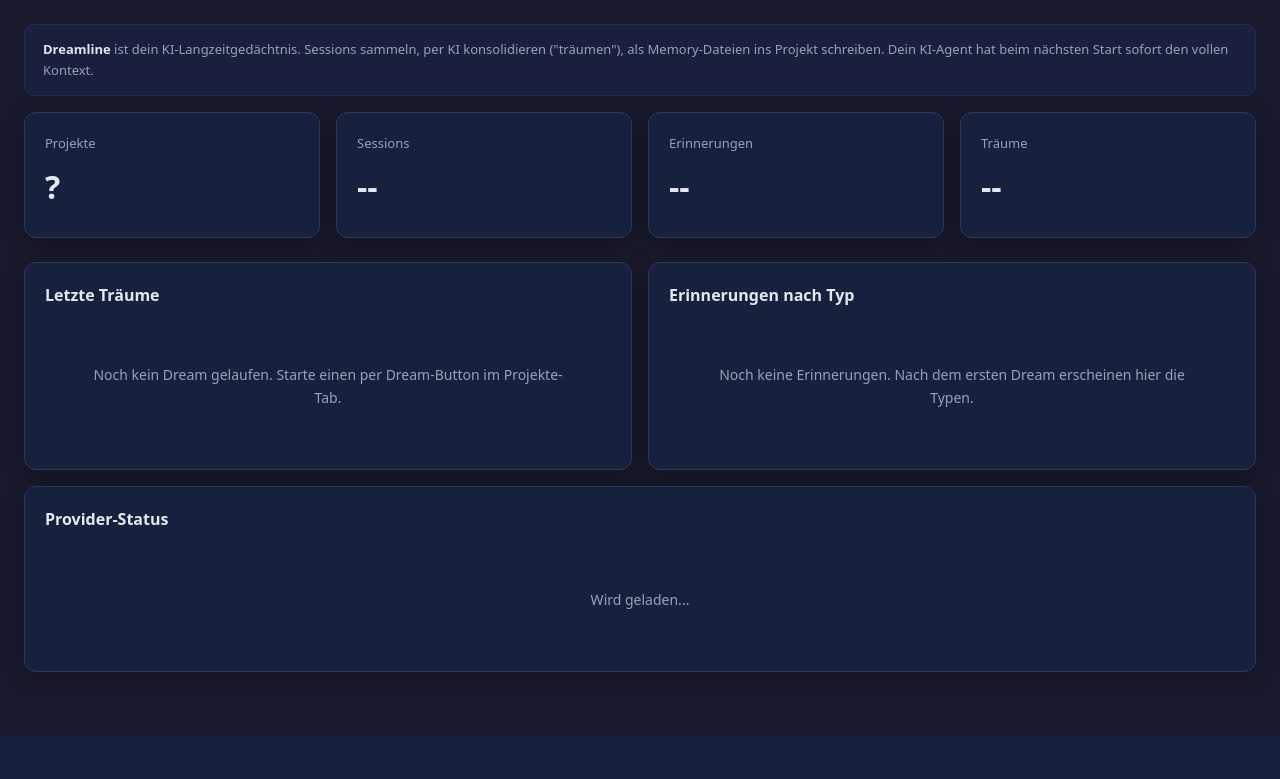
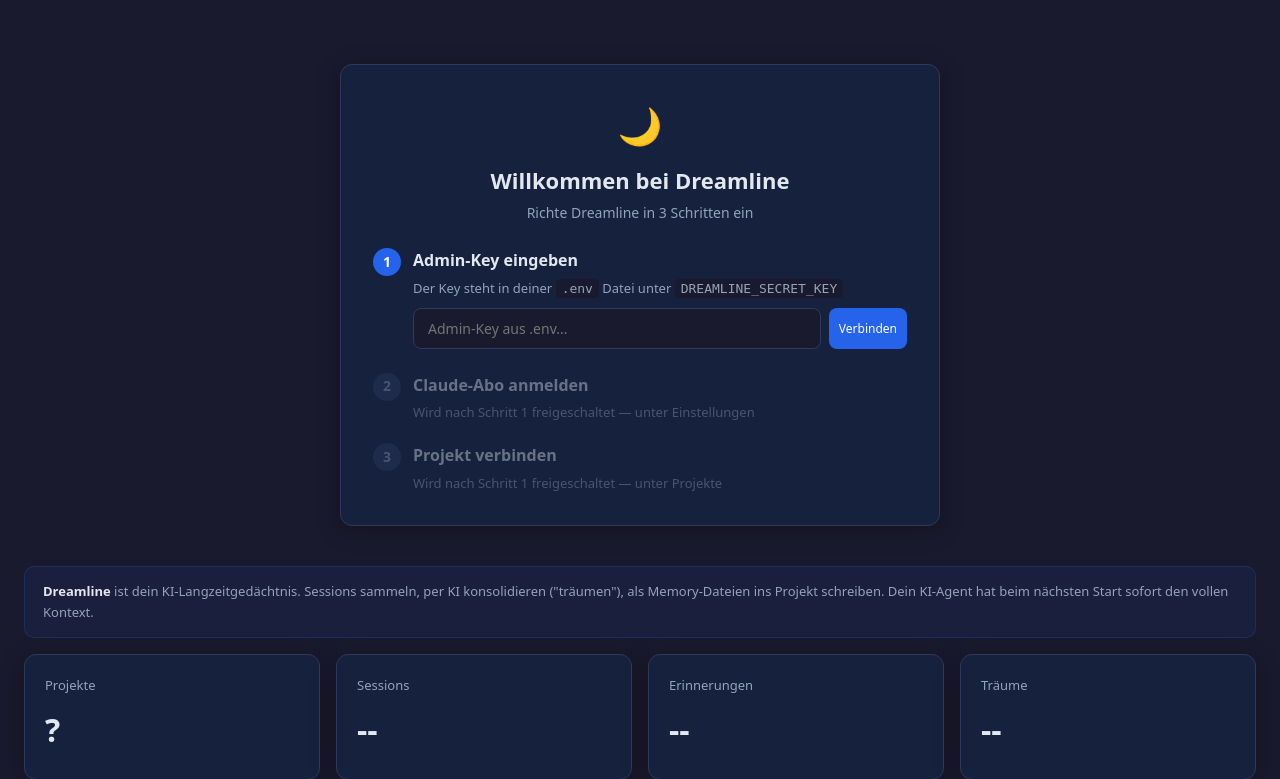
Before and after one commit to antonio-030/Dreamline-Claude, a Python web app: template app/templates/dashboard.html in a window 1280 px wide. Shown: the part 64-843 px from the top of the page. Before the commit the page ends 800 px from the top, so only its background shows below. Run offline with Jinja, Linux system fonts and the light colour scheme; the template is opened without the code that fills it, so the values that code supplies are empty.

Commit message:
feat: Setup-Wizard für Ersteinrichtung, Onboarding verbessert
- Setup-Wizard im Dashboard wenn kein Admin-Key gesetzt ist
- 3-Schritte-Anleitung: Admin-Key → Claude-Abo → Projekt verbinden
- Admin-Key wird live gegen die API validiert (401 → Fehlermeldung)
- Wizard verschwindet automatisch nach erfolgreicher Verbindung
- README Schnellstart aktualisiert mit Setup-Wizard-Hinweis
- .env.example: Admin-Key-Kommentar verbessert

Co-Authored-By: Claude Opus 4.6 (1M context) <noreply@anthropic.com>

```diff
--- a/app/static/dashboard-core.js
+++ b/app/static/dashboard-core.js
@@ -232,11 +232,56 @@ document.addEventListener('keydown', (e) => {
   }
 });
 
+// ─── Setup-Wizard ────────────────────────────────────────────────
+function _checkSetupWizard() {
+  const wizard = document.getElementById('setupWizard');
+  if (!wizard) return;
+  if (state.adminKey) {
+    wizard.style.display = 'none';
+  } else {
+    wizard.style.display = 'block';
+  }
+}
+
+async function setupSaveKey() {
+  const input = document.getElementById('setupAdminKey');
+  const error = document.getElementById('setupKeyError');
+  const key = input.value.trim();
+  if (!key) { error.innerHTML = '<span style="color:var(--danger);">Bitte Key eingeben</span>'; return; }
+
+  // Teste ob der Key funktioniert
+  error.innerHTML = '<span style="color:var(--accent);">Prüfe...</span>';
+  try {
+    await apiFetch('/api/v1/projects', { headers: { 'X-Admin-Key': key, 'Content-Type': 'application/json' } });
+    // Key funktioniert
+    state.adminKey = key;
+    localStorage.setItem('dreamline_admin_key', key);
+    document.getElementById('adminKeyInput').value = key;
+    toast('Admin-Key gespeichert', 'success');
+    _checkSetupWizard();
+    await loadProjects();
+    initTab();
+  } catch (e) {
+    if (e.message && e.message.includes('401')) {
+      error.innerHTML = '<span style="color:var(--danger);">Falscher Key. Prüfe DREAMLINE_SECRET_KEY in deiner .env</span>';
+    } else {
+      // Könnte ein Netzwerkfehler sein, aber Key ist vielleicht OK (leere Projektliste)
+      state.adminKey = key;
+      localStorage.setItem('dreamline_admin_key', key);
+      document.getElementById('adminKeyInput').value = key;
+      _checkSetupWizard();
+      await loadProjects();
+      initTab();
+    }
+  }
+}
+
 // ─── Initialisierung ─────────────────────────────────────────────
 document.addEventListener('DOMContentLoaded', async () => {
   document.getElementById('adminKeyInput').value = state.adminKey;
 
   _startPolling();
+  _checkSetupWizard();
 
   if (state.adminKey) {
     await loadProjects();
--- a/app/templates/dashboard.html
+++ b/app/templates/dashboard.html
@@ -4,7 +4,7 @@
 <meta charset="UTF-8">
 <meta name="viewport" content="width=device-width, initial-scale=1.0">
 <title>Dreamline Dashboard</title>
-<link rel="stylesheet" href="/static/dashboard.css?v=4">
+<link rel="stylesheet" href="/static/dashboard.css?v=5">
 </head>
 <body>
 
@@ -35,6 +35,50 @@
 
 <!-- Main Content -->
 <div class="main">
+
+  <!-- Setup-Wizard (verschwindet sobald Admin-Key gesetzt ist) -->
+  <div id="setupWizard" style="display:none;">
+    <div class="card" style="max-width:600px; margin:40px auto; padding:32px;">
+      <div style="text-align:center; margin-bottom:24px;">
+        <div style="font-size:36px; margin-bottom:8px;">🌙</div>
+        <h2 style="font-size:22px; font-weight:700;">Willkommen bei Dreamline</h2>
+        <p style="color:var(--text-muted); font-size:14px; margin-top:4px;">Richte Dreamline in 3 Schritten ein</p>
+      </div>
+
+      <div style="display:flex; flex-direction:column; gap:20px;">
+        <div style="display:flex; gap:12px; align-items:flex-start;">
+          <div style="background:var(--accent); color:white; width:28px; height:28px; border-radius:50%; display:flex; align-items:center; justify-content:center; font-size:14px; font-weight:600; flex-shrink:0;">1</div>
+          <div style="flex:1;">
+            <div style="font-weight:600; margin-bottom:4px;">Admin-Key eingeben</div>
+            <div style="font-size:13px; color:var(--text-muted); margin-bottom:8px;">
+              Der Key steht in deiner <code style="background:var(--bg); padding:2px 6px; border-radius:4px;">.env</code> Datei unter <code style="background:var(--bg); padding:2px 6px; border-radius:4px;">DREAMLINE_SECRET_KEY</code>
+            </div>
+            <div style="display:flex; gap:8px;">
+              <input type="password" id="setupAdminKey" placeholder="Admin-Key aus .env..." class="form-input" style="flex:1;" onkeydown="if(event.key==='Enter')setupSaveKey()">
+              <button class="btn btn-primary btn-sm" onclick="setupSaveKey()">Verbinden</button>
+            </div>
+            <div id="setupKeyError" style="font-size:12px; margin-top:4px;"></div>
+          </div>
+        </div>
+
+        <div style="display:flex; gap:12px; align-items:flex-start; opacity:0.4;" id="setupStep2">
+          <div style="background:var(--border); color:var(--text-muted); width:28px; height:28px; border-radius:50%; display:flex; align-items:center; justify-content:center; font-size:14px; font-weight:600; flex-shrink:0;">2</div>
+          <div>
+            <div style="font-weight:600; margin-bottom:4px;">Claude-Abo anmelden</div>
+            <div style="font-size:13px; color:var(--text-muted);">Wird nach Schritt 1 freigeschaltet — unter Einstellungen</div>
+          </div>
+        </div>
+
+        <div style="display:flex; gap:12px; align-items:flex-start; opacity:0.4;" id="setupStep3">
+          <div style="background:var(--border); color:var(--text-muted); width:28px; height:28px; border-radius:50%; display:flex; align-items:center; justify-content:center; font-size:14px; font-weight:600; flex-shrink:0;">3</div>
+          <div>
+            <div style="font-weight:600; margin-bottom:4px;">Projekt verbinden</div>
+            <div style="font-size:13px; color:var(--text-muted);">Wird nach Schritt 1 freigeschaltet — unter Projekte</div>
+          </div>
+        </div>
+      </div>
+    </div>
+  </div>
 
   <!-- Tab: Übersicht -->
   <div id="tab-uebersicht" class="tab-content active">
@@ -202,11 +246,11 @@
 </div>
 
 <script>window.__DREAMLINE_ADMIN_KEY__ = "{{ admin_key }}";</script>
-<script src="/static/dashboard-core.js?v=4"></script>
-<script src="/static/dashboard-projects.js?v=4"></script>
-<script src="/static/dashboard-scan.js?v=4"></script>
-<script src="/static/dashboard-data.js?v=4"></script>
-<script src="/static/dashboard-dreams.js?v=4"></script>
-<script src="/static/dashboard-settings.js?v=4"></script>
+<script src="/static/dashboard-core.js?v=5"></script>
+<script src="/static/dashboard-projects.js?v=5"></script>
+<script src="/static/dashboard-scan.js?v=5"></script>
+<script src="/static/dashboard-data.js?v=5"></script>
+<script src="/static/dashboard-dreams.js?v=5"></script>
+<script src="/static/dashboard-settings.js?v=5"></script>
 </body>
 </html>
```
Also changed, not shown: README.md, 1 other file.
